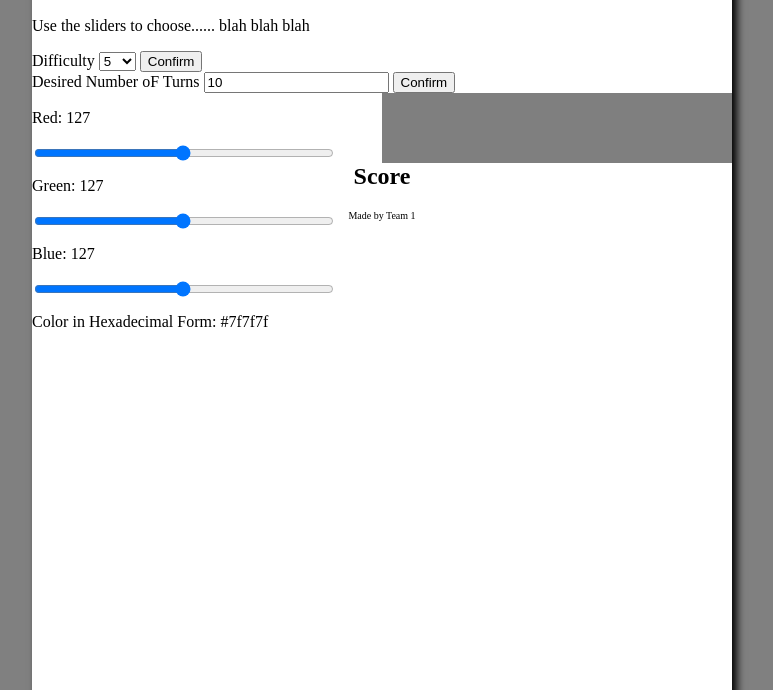
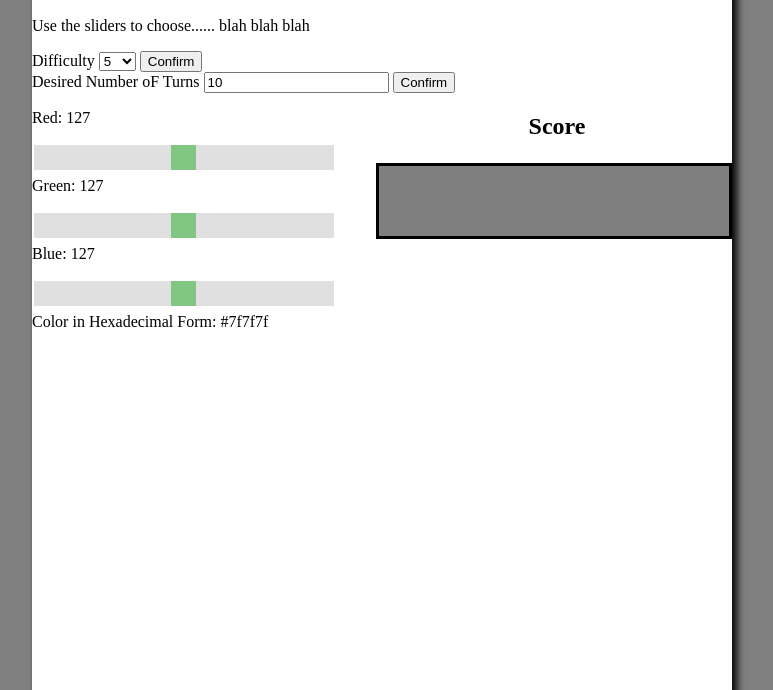
Before and after one commit to estalcil134/itws_hw2, a plain HTML site: page index.html in a window 1280 px wide. Shown: the part 110-800 px from the top of the page, without its empty margins (258-1031 px from the left). Drawn offline with Linux system fonts and the light colour scheme.

Commit message:
updated styles.css

```diff
--- a/styles.css
+++ b/styles.css
@@ -16,6 +16,7 @@ h1, h2 {
 }
 
 footer {
+	padding-top: 90%;
     text-align: center;
     font-size: 10px;
 }
@@ -40,9 +41,42 @@ footer {
 	height: 70px;
 }
 #color {
+	border-style: solid;
+	border-width: 3px;
 	background-color: #000000;
 }
 form
 {
   display:block;
 }
+
+.slider {
+    -webkit-appearance: none;
+    width: 100%;
+    height: 25px;
+    background: #d3d3d3;
+    outline: none;
+    opacity: 0.7;
+    -webkit-transition: .2s;
+    transition: opacity .2s;
+}
+
+.slider:hover {
+    opacity: 1;
+}
+
+.slider::-webkit-slider-thumb {
+    -webkit-appearance: none;
+    appearance: none;
+    width: 25px;
+    height: 25px;
+    background: #4CAF50;
+    cursor: pointer;
+}
+
+.slider::-moz-range-thumb {
+    width: 25px;
+    height: 25px;
+    background: #4CAF50;
+    cursor: pointer;
+}
```
